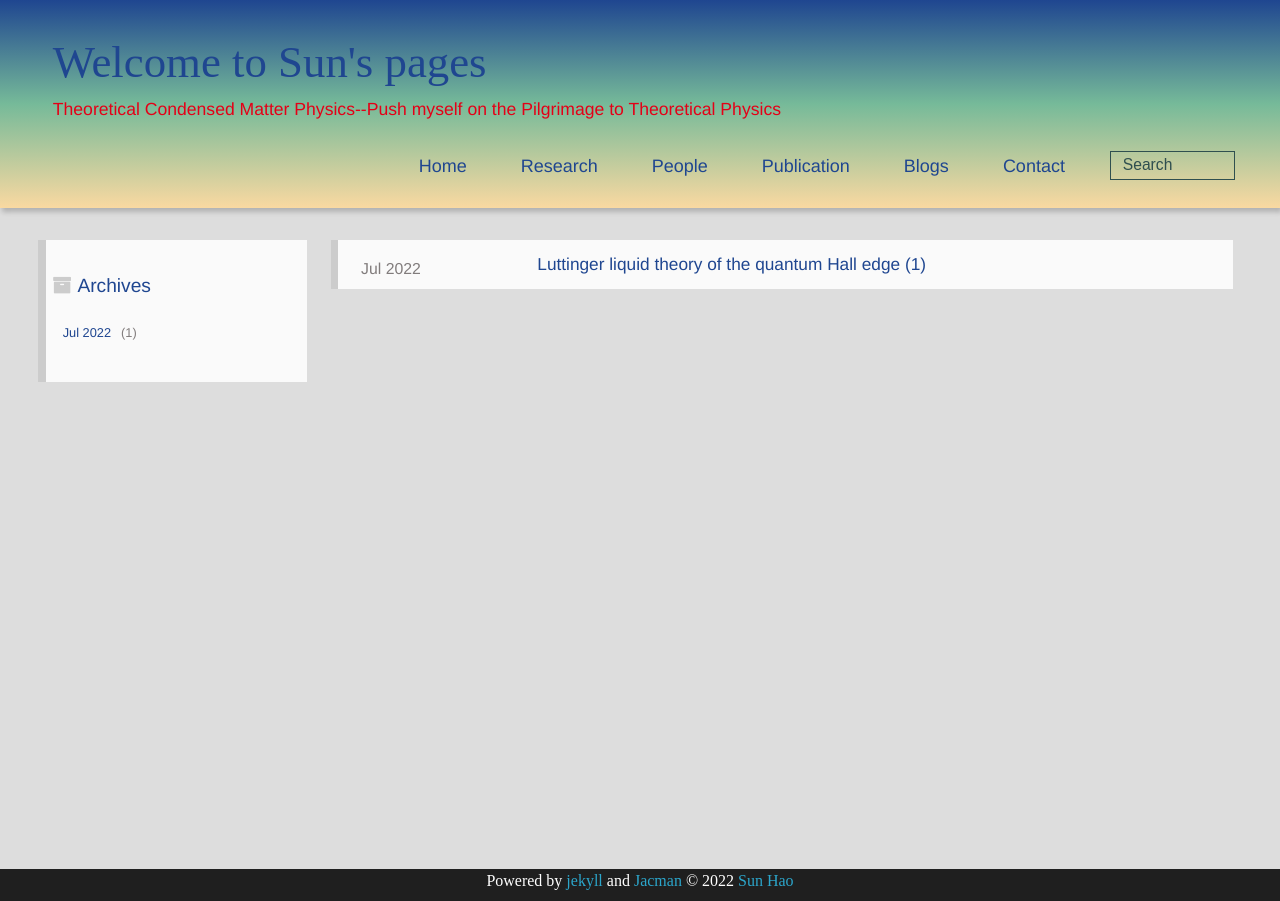
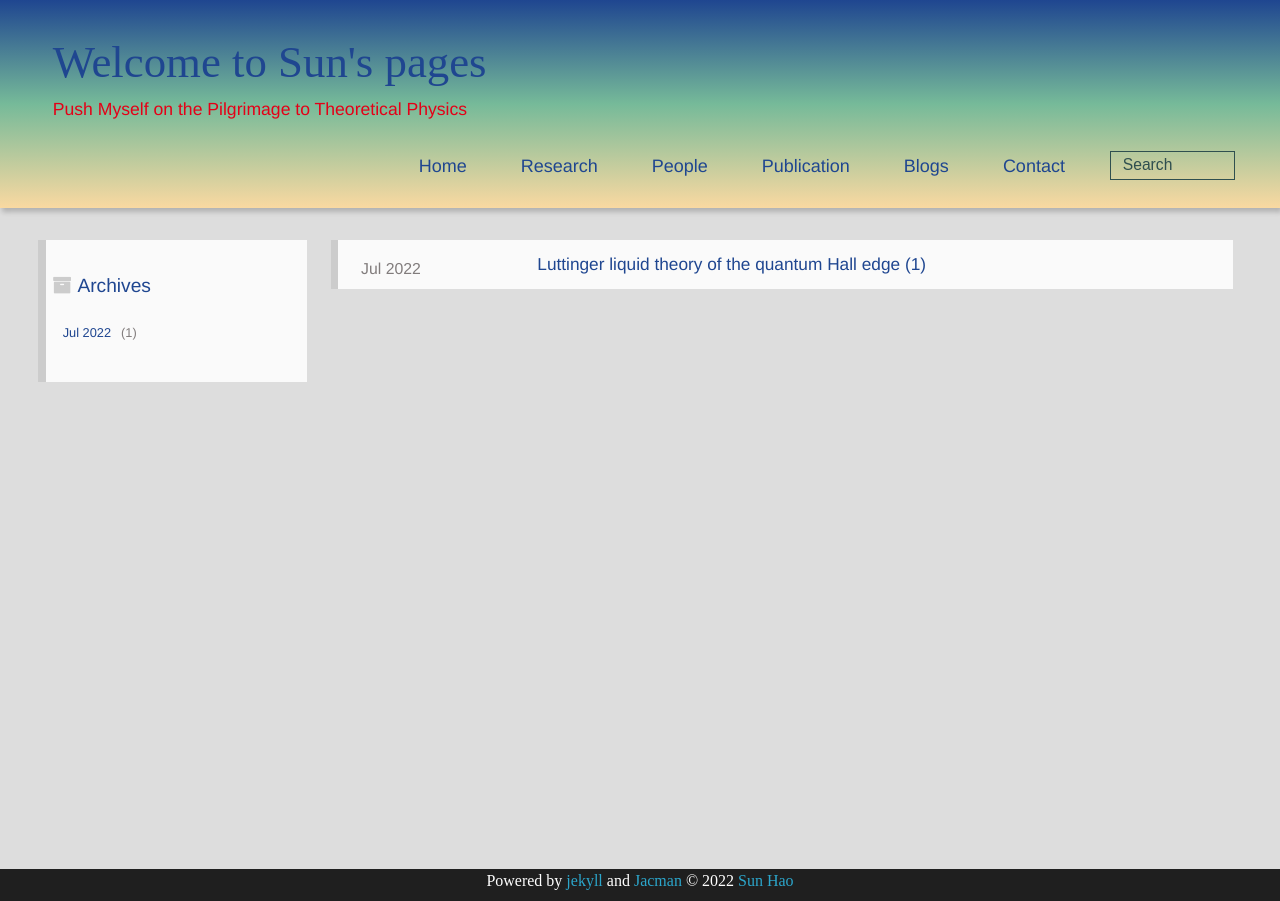
Before and after one commit to sunohao/sunhao_physics, a Jekyll site: the page built from archives/index.html, in a window 1280 px wide. Built offline with Jekyll 4.4.1, drawn with Linux system fonts in a browser that asks for light colours; nearby versions of some CDN libraries; some web fonts are replaced.

Commit message:
Update _config.yml

```diff
--- a/_config.yml
+++ b/_config.yml
@@ -43,7 +43,7 @@ paginate: 20
 
 #### Site
 title : Welcome to Sun's pages
-tagline: Theoretical Condensed Matter Physics--Push myself on the Pilgrimage to Theoretical Physics
+tagline: Push Myself on the Pilgrimage to Theoretical Physics
 assets: /assets
 url:
 baseurl:
```
